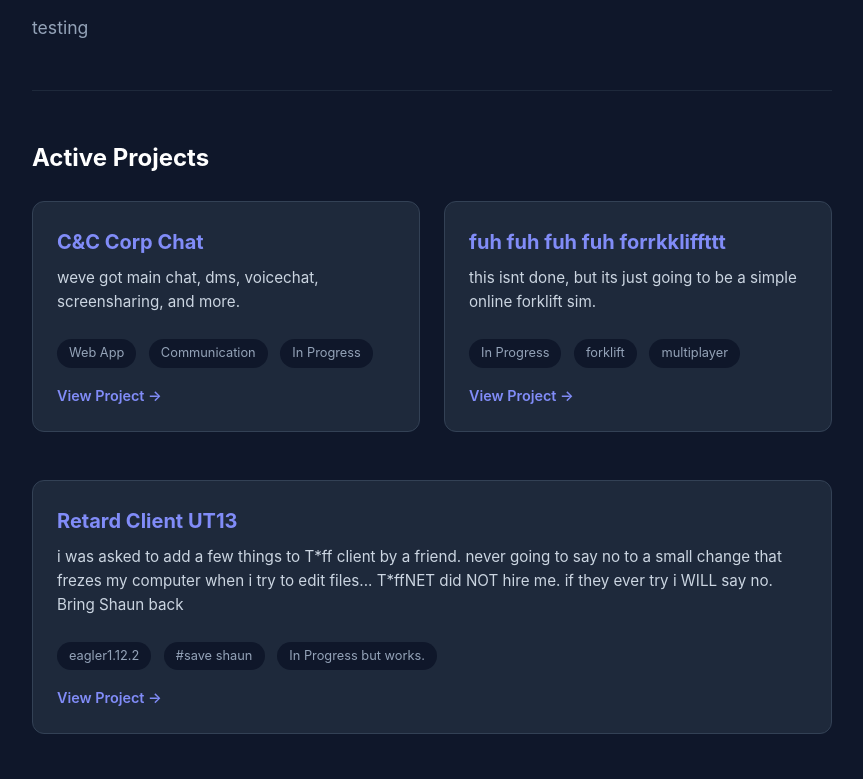
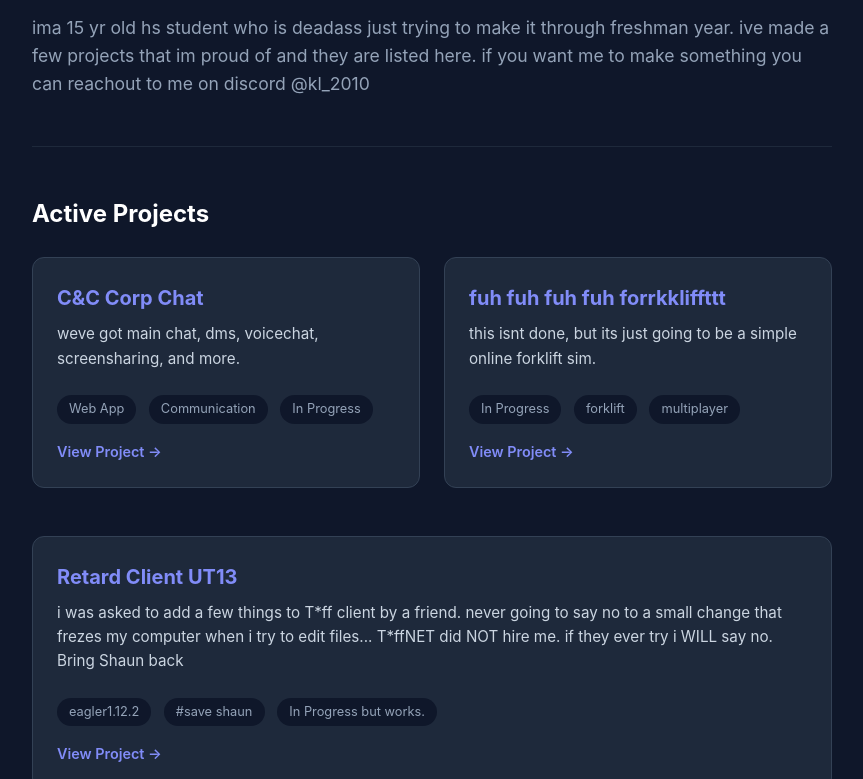
Before and after one commit to tklwc2052/tklwc2052.github.io, a plain HTML site: page index.html in a window 1280 px wide. Shown: the part 197-976 px from the top of the page, without its empty margins (208-1071 px from the left). Drawn offline with Linux system fonts and the light colour scheme.

Commit message:
Update index.html

```diff
--- a/index.html
+++ b/index.html
@@ -186,7 +186,7 @@
             <h1 class="type-me">ilikespacedotcom</h1>
             <p class="subtitle type-me">hs student, minecraft player and website dev.</p>
             <h2 class="type-me">about me</h2>
-            <p class="subtitle type-me"> testing </p>
+            <p class="subtitle type-me"> ima 15 yr old hs student who is deadass just trying to make it through freshman year. ive made a few projects that im proud of and they are listed here. if you want me to make something you can reachout to me on discord @kl_2010 </p>
         </header>
 
         <section>
```
